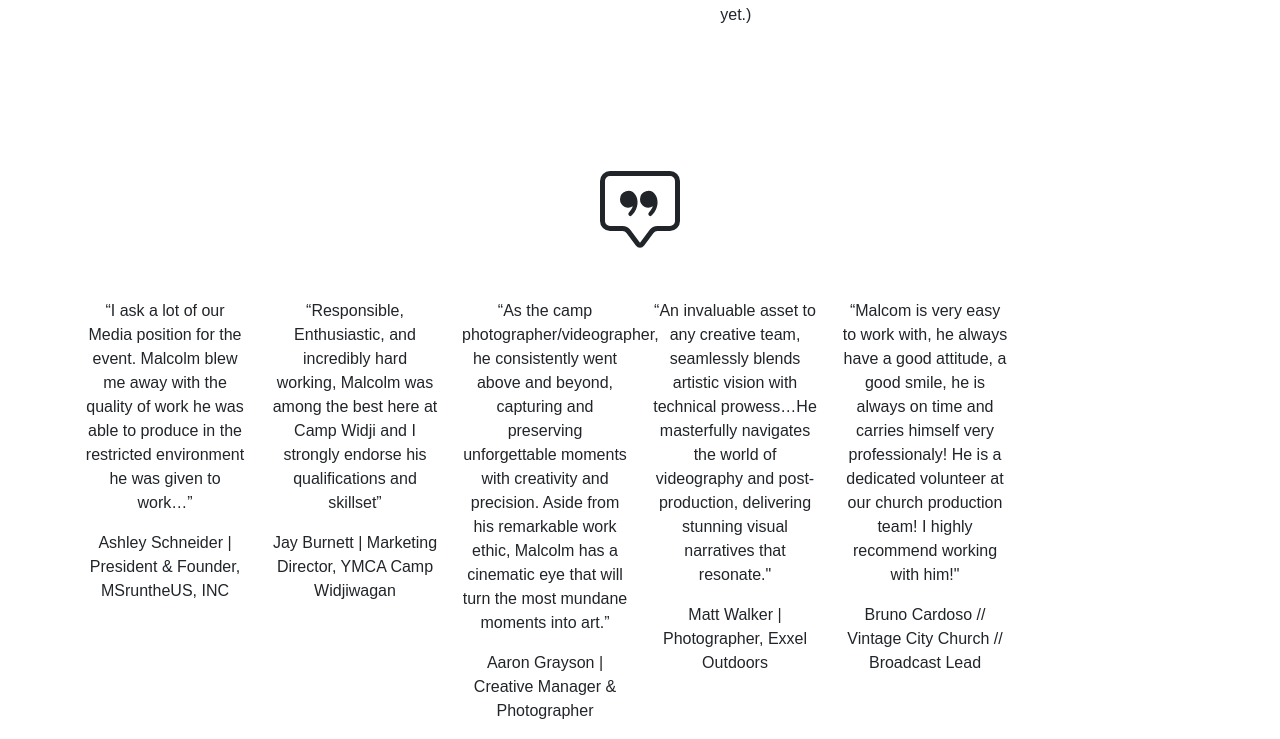
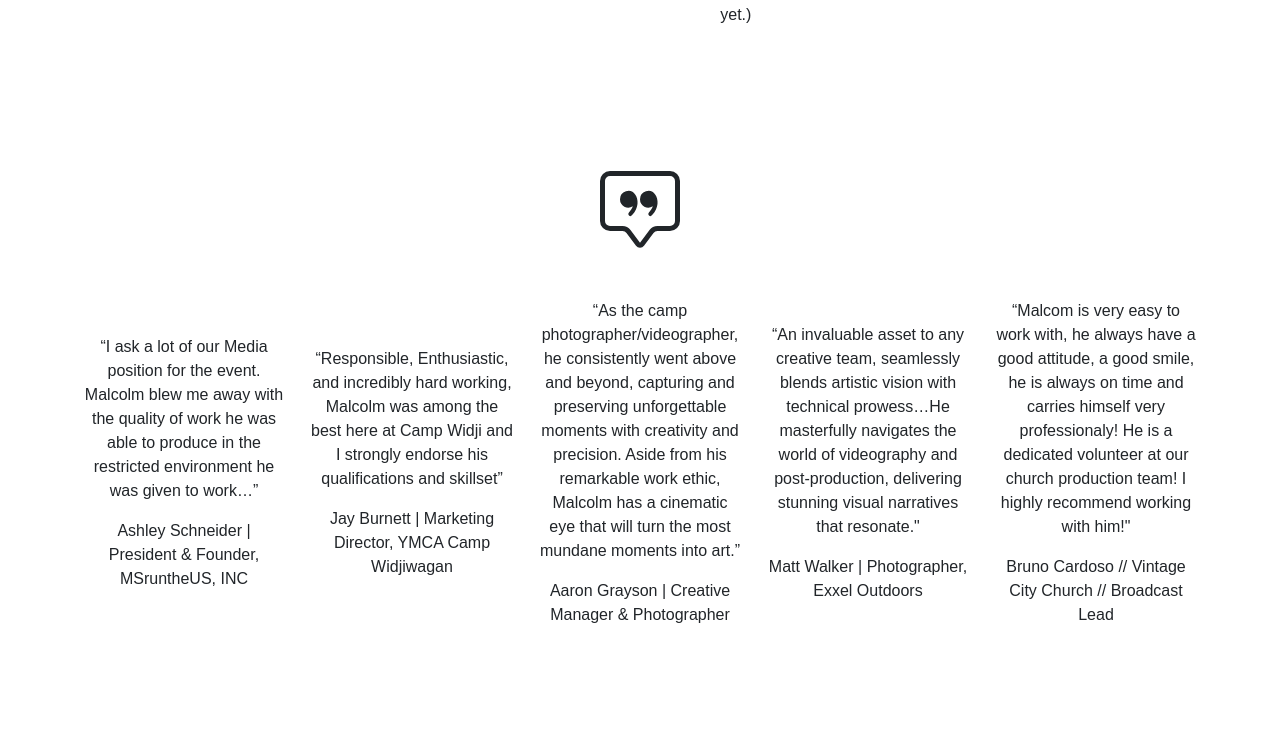
Before and after one commit to aaguil-repo/MVM.github.io, a plain HTML site: page index.html in a window 1280 px wide. Shown: the part 1107-1846 px from the top of the page. After the commit the page ends 1750 px from the top, so only its background shows below. Drawn offline with nearby package versions, Linux system fonts and the light colour scheme.

Commit message:
fixed centering

```diff
--- a/index.html
+++ b/index.html
@@ -92,28 +92,28 @@
         <path d="M14 1a1 1 0 0 1 1 1v8a1 1 0 0 1-1 1h-2.5a2 2 0 0 0-1.6.8L8 14.333 6.1 11.8a2 2 0 0 0-1.6-.8H2a1 1 0 0 1-1-1V2a1 1 0 0 1 1-1zM2 0a2 2 0 0 0-2 2v8a2 2 0 0 0 2 2h2.5a1 1 0 0 1 .8.4l1.9 2.533a1 1 0 0 0 1.6 0l1.9-2.533a1 1 0 0 1 .8-.4H14a2 2 0 0 0 2-2V2a2 2 0 0 0-2-2z"/>
         <path d="M7.066 4.76A1.665 1.665 0 0 0 4 5.668a1.667 1.667 0 0 0 2.561 1.406c-.131.389-.375.804-.777 1.22a.417.417 0 1 0 .6.58c1.486-1.54 1.293-3.214.682-4.112zm4 0A1.665 1.665 0 0 0 8 5.668a1.667 1.667 0 0 0 2.561 1.406c-.131.389-.375.804-.777 1.22a.417.417 0 1 0 .6.58c1.486-1.54 1.293-3.214.682-4.112z"/>
       </svg>
-      <div class="row">
-        <div class="col-2">
+      <div class="row align-items-center">
+        <div class="col">
           <p class="quoteParagraph">“I ask a lot of our Media position for the event. Malcolm blew me away with the quality of work he was able to produce in the restricted environment he was given to work…”</p>
           <p class="quoteAuthor">Ashley Schneider | President & Founder, MSruntheUS, INC</p>
         </div>
 
-        <div class="col-2">
+        <div class="col">
           <p class="quoteParagraph">“Responsible, Enthusiastic, and incredibly hard working, Malcolm was among the best here at Camp Widji and I strongly endorse his qualifications and skillset”</p>
           <p class="quoteAuthor">Jay Burnett | Marketing Director, YMCA Camp Widjiwagan</p>
         </div>
 
-        <div class="col-2">
+        <div class="col">
           <p class="quoteParagraph">“As the camp photographer/videographer, he consistently went above and beyond, capturing and preserving unforgettable moments with creativity and precision. Aside from his remarkable work ethic, Malcolm has a cinematic eye that will turn the most mundane moments into art.”</p>
           <p class="quoteAuthor">Aaron Grayson | Creative Manager & Photographer</p>
         </div>
 
-        <div class="col-2">
+        <div class="col">
           <p class="quoteParagraph">“An invaluable asset to any creative team, seamlessly blends artistic vision with technical prowess…He masterfully navigates the world of videography and post-production, delivering stunning visual narratives that resonate."</p>
           <p class="quoteAuthor">Matt Walker | Photographer, Exxel Outdoors</p>
         </div>
 
-        <div class="col-2">
+        <div class="col">
           <p class="quoteParagraph">“Malcom is very easy to work with, he always have a good attitude, a good smile, he is always on time and carries himself very professionaly! He is a dedicated volunteer at our church production team! I highly recommend working with him!"</p>
           <p class="quoteAuthor">Bruno Cardoso
             // Vintage City Church //
```
